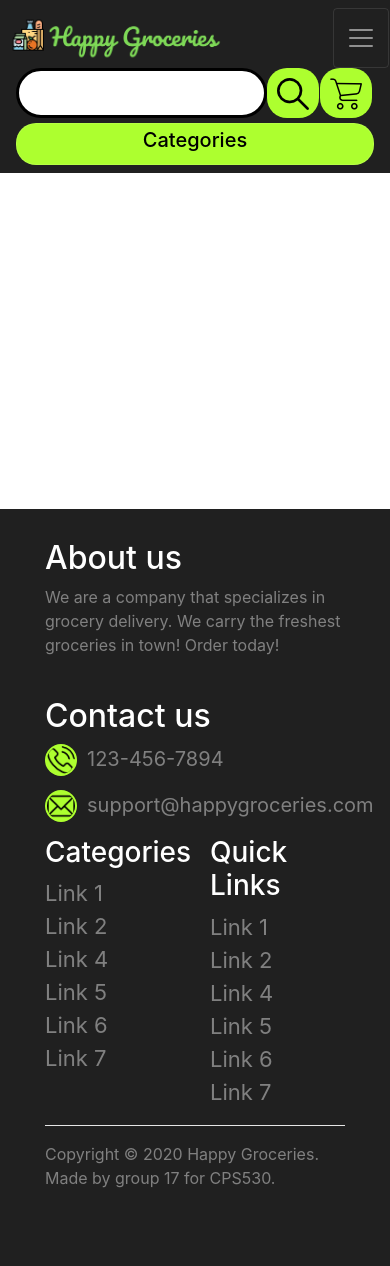
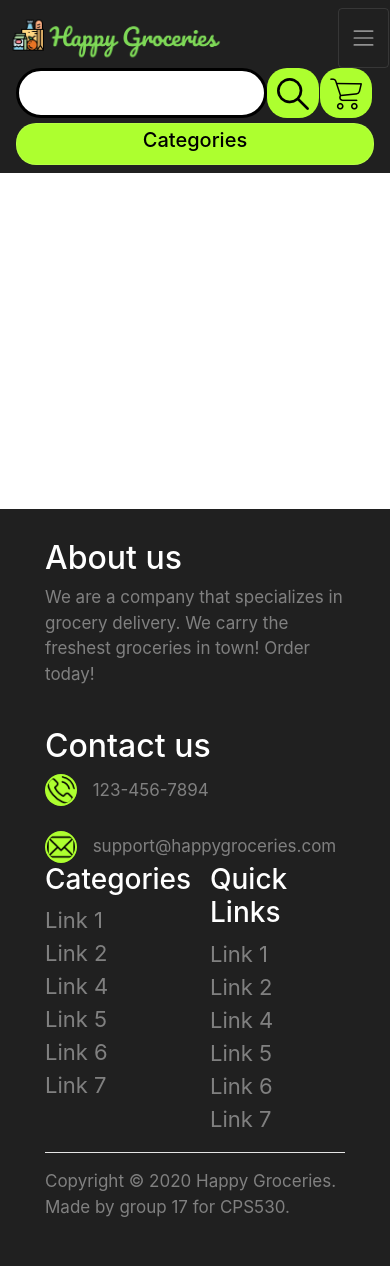
Before and after one commit to ltdatphan/Happy-Groceries, a PHP site: page /templates/nav_foot_template.html in a window 390 px wide. Before the commit the page ends 1188 px from the top, so only its background shows below. Run offline with PHP 8.4, Linux system fonts and the light colour scheme.

Commit message:
Fixed "Contact Us" panel display
Set correct file perms for server

```diff
--- a/assets/CSS/style.css
+++ b/assets/CSS/style.css
@@ -10,14 +10,12 @@ img {
     background-color: greenyellow;
     padding:2px;
     border-radius: 50%;
-
     border: 0;
     margin-right: 10px;
 }
 
 /* Each icon is stored in a  */
 .icon-row{
-    display: flex;
     font-size: 20px;
 }
 
@@ -88,7 +86,7 @@ img {
     padding: 30px;
 }
 
-.custom-footer p {
+.custom-footer p, span {
     color: gray
 }
 
@@ -117,4 +115,8 @@ img {
         margin-top: 5px ;
     }
 
+    .custom-footer p, span {
+        font-size: 17px;
+    }
+
   }
--- a/templates/nav_foot_template.html
+++ b/templates/nav_foot_template.html
@@ -88,11 +88,12 @@
                         <h2>Contact us</h2>
                         <div class="icon-row">
                             <img class="custom-icon" src="../assets/ico/phone.png">
-                            <p>123-456-7894</p>
+                            <span>123-456-7894</span>
                         </div>
+                        <br>
                         <div class="icon-row">
                             <img class="custom-icon" src="../assets/ico/email.png">
-                            <p>support@happygroceries.com</p>
+                            <span>support@happygroceries.com</span>
                         </div>
 
                     </div>
```
